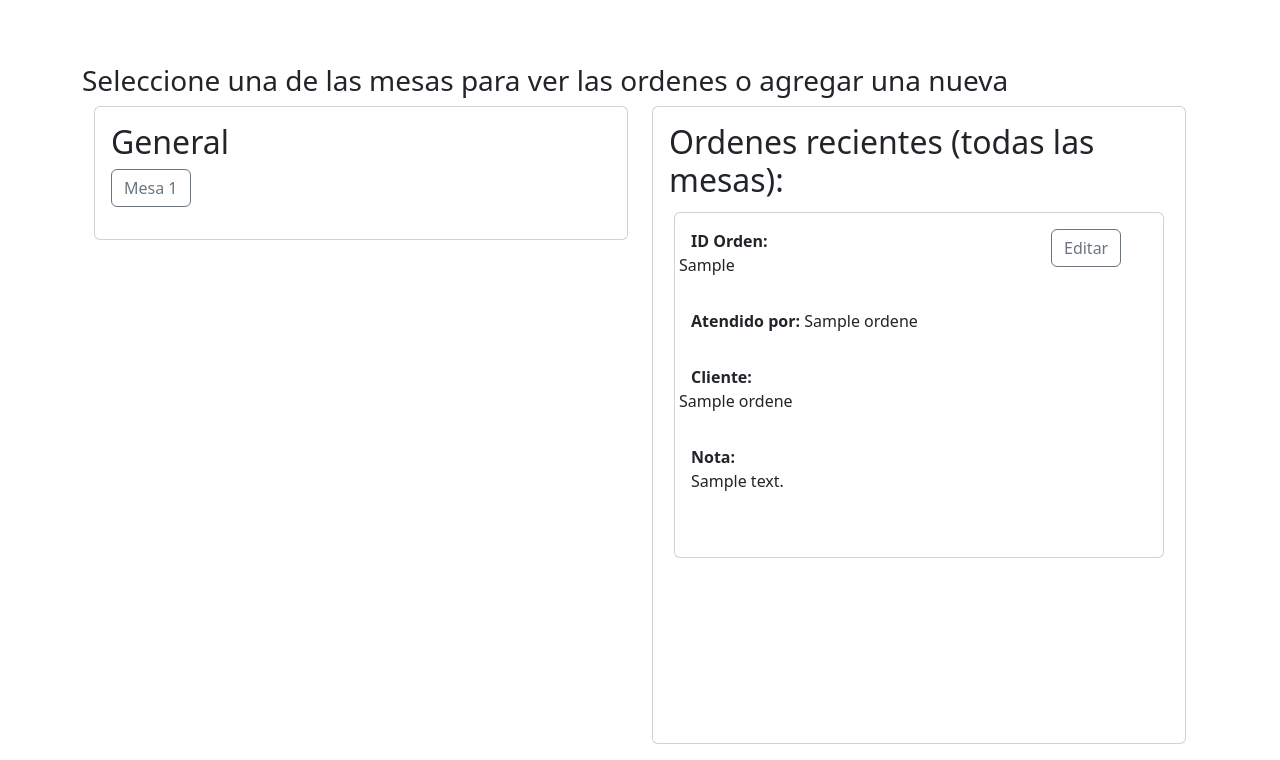
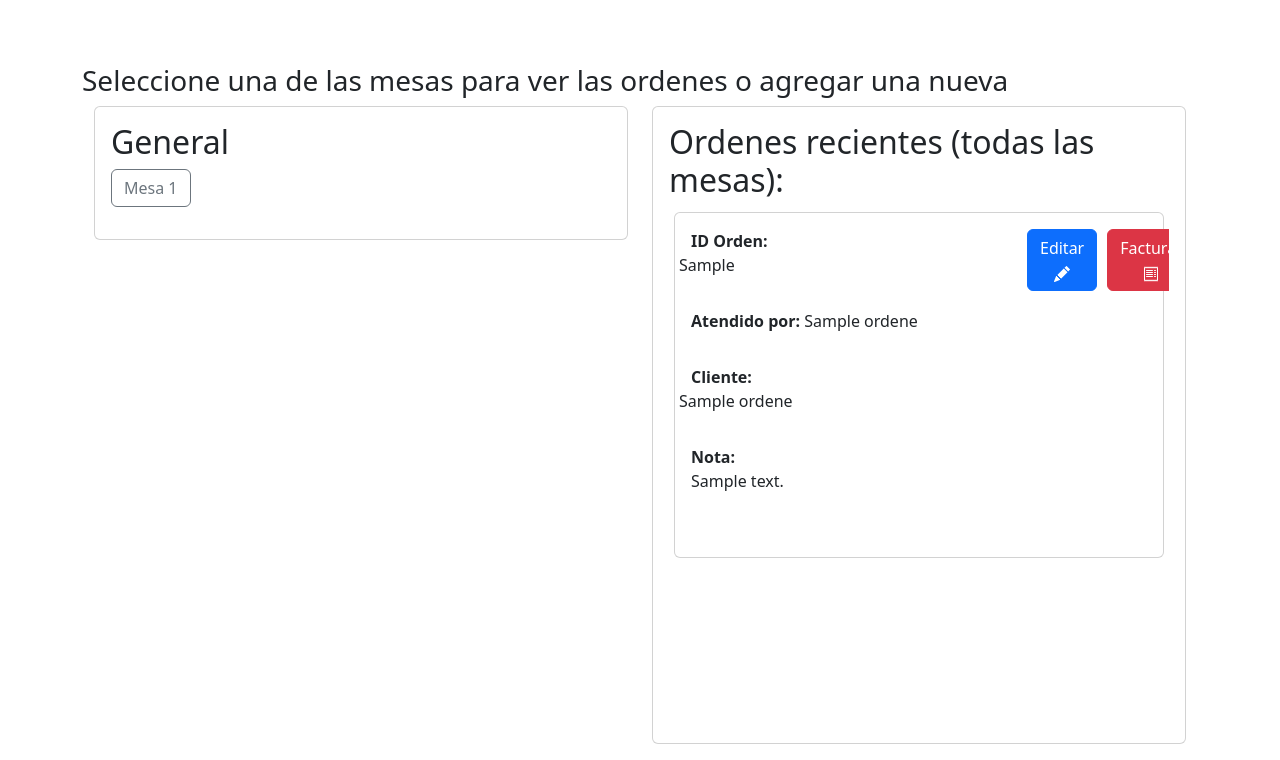
Before and after one commit to IsabellaDo5/EBP, a Django app: template AppBD/templates/mesas.html in a window 1280 px wide. Shown: the part 56-816 px from the top of the page. Run offline with Django 3.2, Linux system fonts and the light colour scheme; the template is opened without the code that fills it: most values are stand-ins (such as "Sample title", 1, 10 or a date in 2020).

Commit message:
Generar orden ya funciona, bug en mesa_orden persistente, no imprime y no se por qeu, falta detalle_orden y facturacion

```diff
--- a/AppBD/templates/mesa_orden.html
+++ b/AppBD/templates/mesa_orden.html
@@ -24,7 +24,7 @@
                   <div class="card-body">
                       <div class="row">
                           <div class="col-sm-9" style="width: 70%;">
-                              <div class="row" style="margin-bottom: 0px;">
+                              <div class="row" style="margin-bottom: 0pwx;">
                                 <span class="fw-bold">ID Orden:</span> {{x.id_orden}}</p>
                               </div>
                               <div class="row" style="margin-bottom: 0px;">
--- a/AppBD/templates/mesas.html
+++ b/AppBD/templates/mesas.html
@@ -9,7 +9,7 @@
 
 <div class="container ">
   <div class="row">
-    <div class="col-md-6">
+    <div class="col-md-6 ">
       <div class="card">
         <div class="card-body">
           <h2>General</h2>
@@ -20,7 +20,7 @@
         </div>
       </div>
     </div>
-    <div class="col-md-6">
+    <div class="col-md-6" ">
       <div class="card">
         <div class="card-body">
           <h2>Ordenes recientes (todas las mesas):</h2>
@@ -30,8 +30,8 @@
                 <div class="card" style="margin: 1% !important;">
                   <div class="card-body">
                       <div class="row">
-                      <div class="col-sm-9">
-                          <div class="row" style="margin-bottom: 0px;">
+                          <div class="col-sm-9" style="width: 70%;">
+                              <div class="row" style="margin-bottom: 0pwx;">
                                 <span class="fw-bold">ID Orden:</span> {{x.id_orden}}</p>
                               </div>
                               <div class="row" style="margin-bottom: 0px;">
@@ -44,14 +44,31 @@
                                 <span class="fw-bold">Nota:</span> <span>  {{x.descripcion}} </span></p>
                               </div>
                           </div>
+
+
                           <div class="col-sm-3">
                               <div class="btn-group me-2" role="group" aria-label="First group">
-                              <a href="/empleado/{{x.id_empleado}}"> <button type="button" class="btn btn-outline-secondary">Editar</button></a>
+                                <a href="/generar_orden/"><button  class="btn btn-primary" type="button" style="margin-right:10px;" >
+                                  Editar
+                                  <svg xmlns="http://www.w3.org/2000/svg" width="16" height="16" fill="currentColor" class="bi bi-pencil-fill" viewBox="0 0 16 16">
+                                    <path d="M12.854.146a.5.5 0 0 0-.707 0L10.5 1.793 14.207 5.5l1.647-1.646a.5.5 0 0 0 0-.708zm.646 6.061L9.793 2.5 3.293 9H3.5a.5.5 0 0 1 .5.5v.5h.5a.5.5 0 0 1 .5.5v.5h.5a.5.5 0 0 1 .5.5v.5h.5a.5.5 0 0 1 .5.5v.207zm-7.468 7.468A.5.5 0 0 1 6 13.5V13h-.5a.5.5 0 0 1-.5-.5V12h-.5a.5.5 0 0 1-.5-.5V11h-.5a.5.5 0 0 1-.5-.5V10h-.5a.5.5 0 0 1-.175-.032l-.179.178a.5.5 0 0 0-.11.168l-2 5a.5.5 0 0 0 .65.65l5-2a.5.5 0 0 0 .168-.11z"/>
+                                  </svg>
+                                </button></a>
+
+                                <a href="/generar_orden/"><button  class="btn btn-danger" type="button" style="margin-right: 10px" >
+                                    Facturar
+                                  <svg xmlns="http://www.w3.org/2000/svg" width="16" height="16" fill="currentColor" class="bi bi-receipt" viewBox="0 0 16 16">
+                                    <path d="M1.92.506a.5.5 0 0 1 .434.14L3 1.293l.646-.647a.5.5 0 0 1 .708 0L5 1.293l.646-.647a.5.5 0 0 1 .708 0L7 1.293l.646-.647a.5.5 0 0 1 .708 0L9 1.293l.646-.647a.5.5 0 0 1 .708 0l.646.647.646-.647a.5.5 0 0 1 .708 0l.646.647.646-.647a.5.5 0 0 1 .801.13l.5 1A.5.5 0 0 1 15 2v12a.5.5 0 0 1-.053.224l-.5 1a.5.5 0 0 1-.8.13L13 14.707l-.646.647a.5.5 0 0 1-.708 0L11 14.707l-.646.647a.5.5 0 0 1-.708 0L9 14.707l-.646.647a.5.5 0 0 1-.708 0L7 14.707l-.646.647a.5.5 0 0 1-.708 0L5 14.707l-.646.647a.5.5 0 0 1-.708 0L3 14.707l-.646.647a.5.5 0 0 1-.801-.13l-.5-1A.5.5 0 0 1 1 14V2a.5.5 0 0 1 .053-.224l.5-1a.5.5 0 0 1 .367-.27m.217 1.338L2 2.118v11.764l.137.274.51-.51a.5.5 0 0 1 .707 0l.646.647.646-.646a.5.5 0 0 1 .708 0l.646.646.646-.646a.5.5 0 0 1 .708 0l.646.646.646-.646a.5.5 0 0 1 .708 0l.646.646.646-.646a.5.5 0 0 1 .708 0l.646.646.646-.646a.5.5 0 0 1 .708 0l.509.509.137-.274V2.118l-.137-.274-.51.51a.5.5 0 0 1-.707 0L12 1.707l-.646.647a.5.5 0 0 1-.708 0L10 1.707l-.646.647a.5.5 0 0 1-.708 0L8 1.707l-.646.647a.5.5 0 0 1-.708 0L6 1.707l-.646.647a.5.5 0 0 1-.708 0L4 1.707l-.646.647a.5.5 0 0 1-.708 0z"/>
+                                    <path d="M3 4.5a.5.5 0 0 1 .5-.5h6a.5.5 0 1 1 0 1h-6a.5.5 0 0 1-.5-.5m0 2a.5.5 0 0 1 .5-.5h6a.5.5 0 1 1 0 1h-6a.5.5 0 0 1-.5-.5m0 2a.5.5 0 0 1 .5-.5h6a.5.5 0 1 1 0 1h-6a.5.5 0 0 1-.5-.5m0 2a.5.5 0 0 1 .5-.5h6a.5.5 0 0 1 0 1h-6a.5.5 0 0 1-.5-.5m8-6a.5.5 0 0 1 .5-.5h1a.5.5 0 0 1 0 1h-1a.5.5 0 0 1-.5-.5m0 2a.5.5 0 0 1 .5-.5h1a.5.5 0 0 1 0 1h-1a.5.5 0 0 1-.5-.5m0 2a.5.5 0 0 1 .5-.5h1a.5.5 0 0 1 0 1h-1a.5.5 0 0 1-.5-.5m0 2a.5.5 0 0 1 .5-.5h1a.5.5 0 0 1 0 1h-1a.5.5 0 0 1-.5-.5"/>
+                                  </svg>
+                                </button></a>
+                              </div>
+
                           </div>
                       </div>
                   </div>
               </div>
-          </div>
+
               {% endfor %}
 
         </div>
```
Also changed, not shown: AppBD/views.py (+11 -7 lines). Lines whose indentation alone changed are shown as unchanged.
